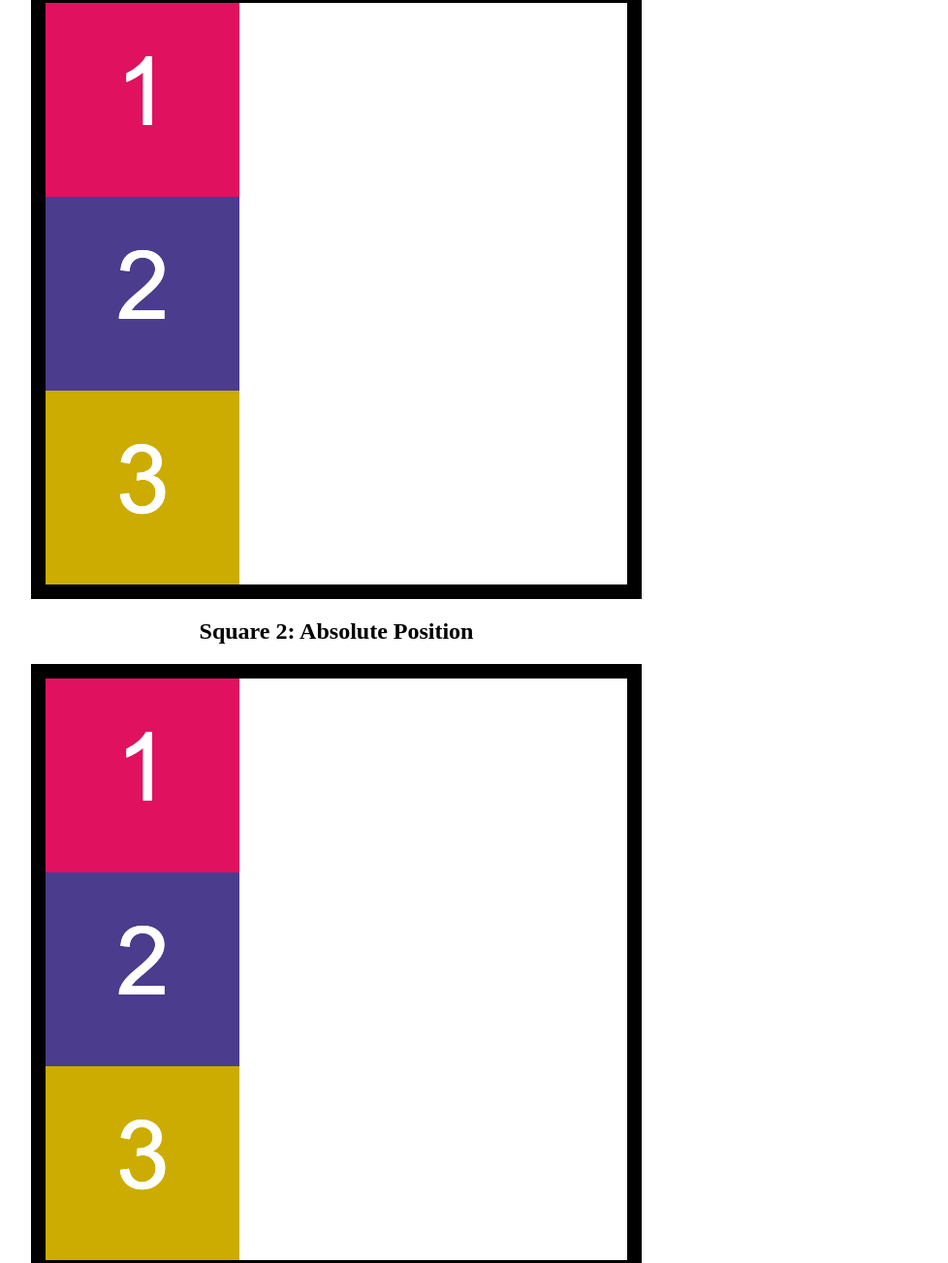
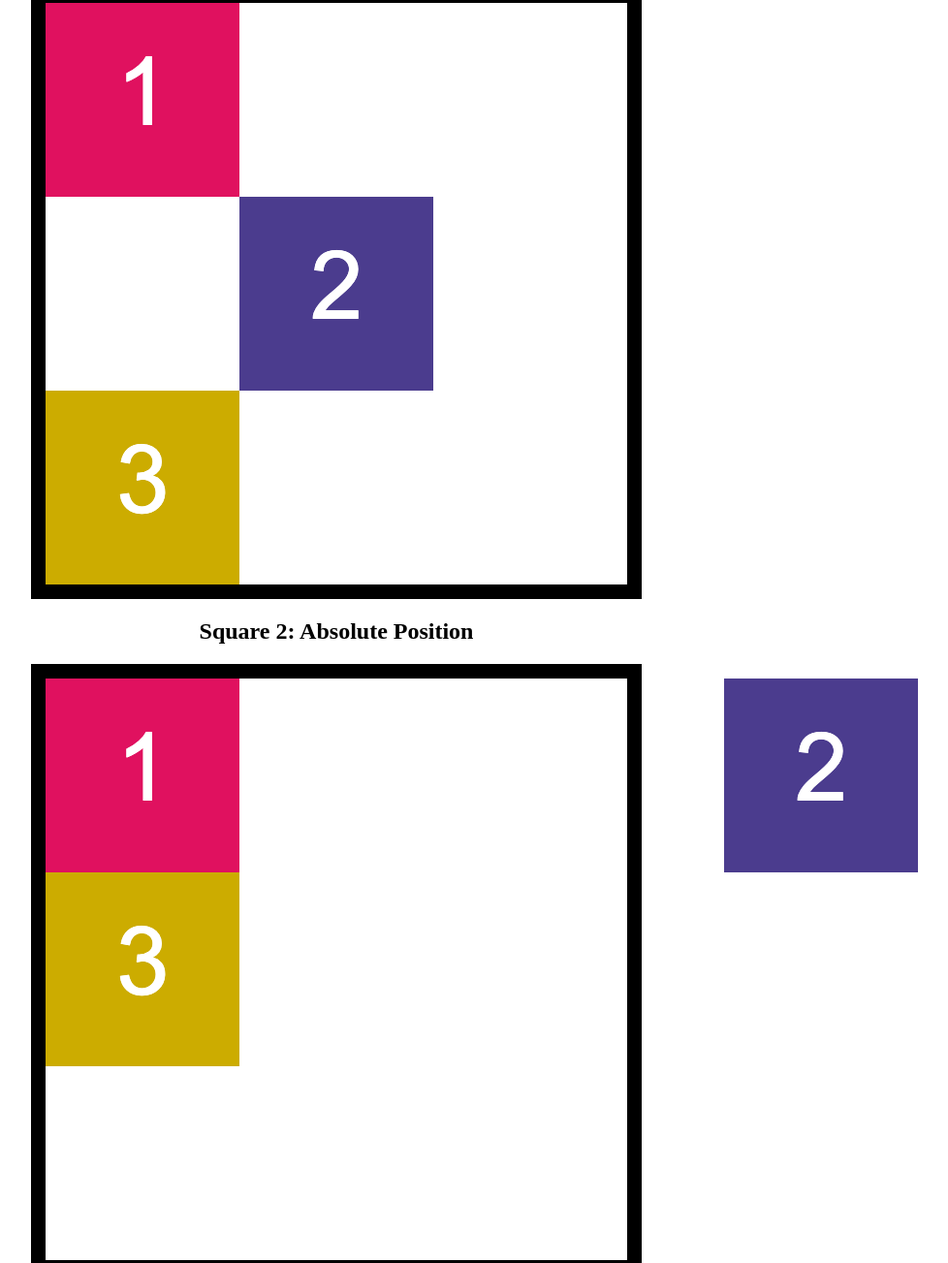
Before and after one commit to KevinHenleyCode/classwork_week_1, a plain HTML site: page 20-Stu_CSS-positioning/Unsolved/index.html in a window 1280 px wide. Shown: the part 179-1482 px from the top of the page at 97% size, without its empty margins (293-1271 px from the left). Drawn offline with Linux system fonts and the light colour scheme.

Commit message:
finished 20-Stu_CSS-positioning

```diff
--- a/20-Stu_CSS-positioning/Unsolved/assets/css/style.css
+++ b/20-Stu_CSS-positioning/Unsolved/assets/css/style.css
@@ -44,9 +44,14 @@ header {
 /* Box 2 in Square 1 */
 #relative-box-2 {
   /* TODO: Set the position so it is centered in Square 1 */
+  position: relative;
+  left: 200px;
 }
 
 /* Box 2 in Square 2 */
 #absolute-box-2 {
   /* TODO: Set the position so it is outside of the upper-right corner of Square 2 */
+  position: absolute;
+  left: 700px;
+  bottom: 400px;
 }
```
